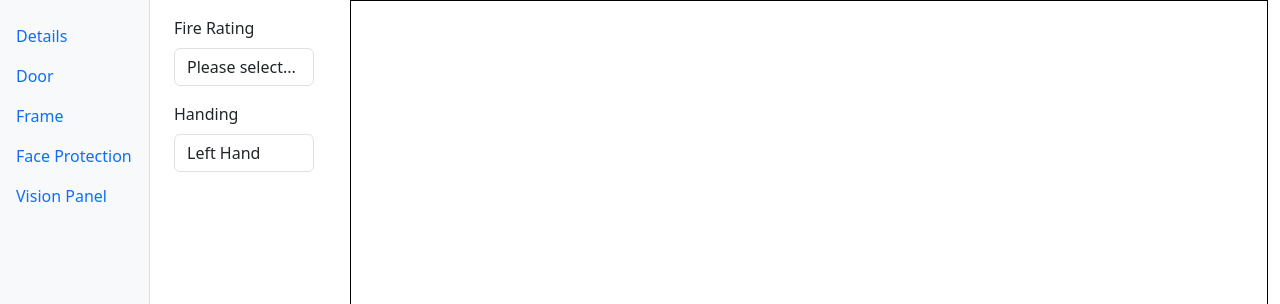
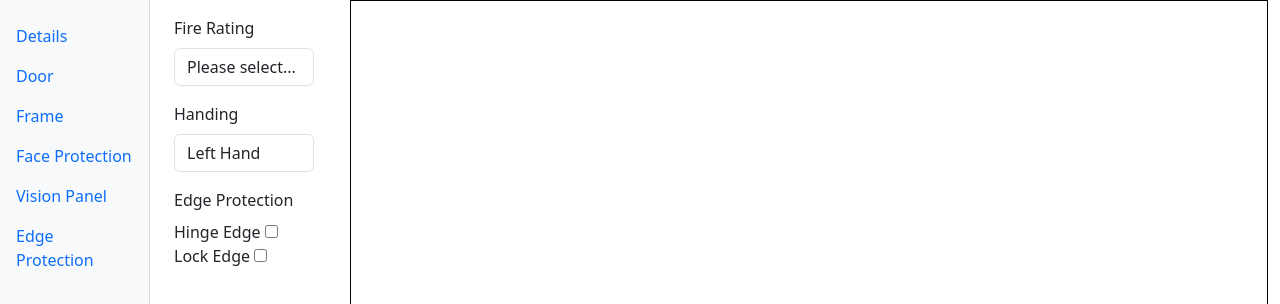
Before and after one commit to chrisjcoates/DrawDoorset, a plain HTML site: page src/index.html in a window 1280 px wide. Shown: the top 304 px of the page. Drawn offline with nearby package versions, Linux system fonts and the light colour scheme.

Commit message:
added edge protection container

```diff
--- a/src/index.html
+++ b/src/index.html
@@ -36,6 +36,12 @@
           onclick="switchContainer('vision-panels-container')"
         >
           <a class="nav-link" href="#">Vision Panel</a>
+        </li>
+        <li
+          class="nav-item"
+          onclick="switchContainer('edge-protection-container')"
+        >
+          <a class="nav-link" href="#">Edge Protection</a>
         </li>
       </ul>
     </nav>
@@ -133,8 +139,8 @@
                       onchange="drawDoorset()"
                     >
                       <option value="">Please select...</option>
-                      <option value="option1">44</option>
-                      <option value="option2">54</option>
+                      <option value="44">44</option>
+                      <option value="54">54</option>
                     </select>
                   </div>
                 </div>
@@ -223,6 +229,22 @@
                 </div>
               </div>
             </div>
+            <!-- Edge Protection Container -->
+            <div class="container mt-3" id="edge-protection-container">
+              <div class="row">
+                <div class="col">
+                  <label class="form-label" for="edgeProcChecks"
+                    >Edge Protection</label
+                  >
+                  <div id="edgeProcChecks">
+                    <label for="hingeEdgeCheck">Hinge Edge</label>
+                    <input type="checkbox" id="hingeEdgeCheck" />
+                    <label for="lockEdgeCheck">Lock Edge</label>
+                    <input type="checkbox" id="lockEdgeCheck" />
+                  </div>
+                </div>
+              </div>
+            </div>
           </div>
           <!-- Canvas -->
           <div class="col-10 vh-100" id="canvas">
```
